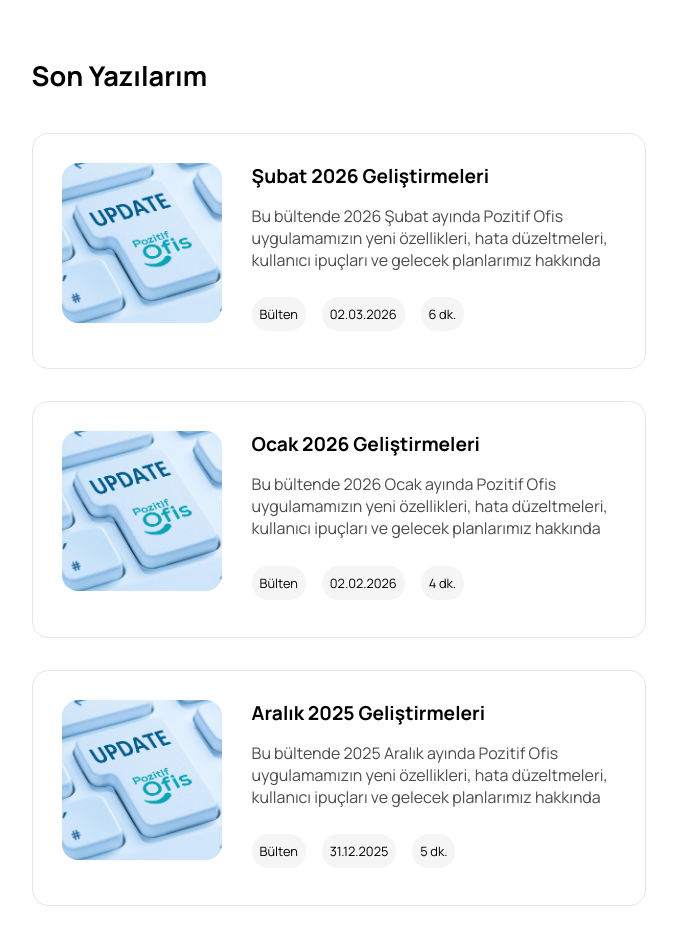
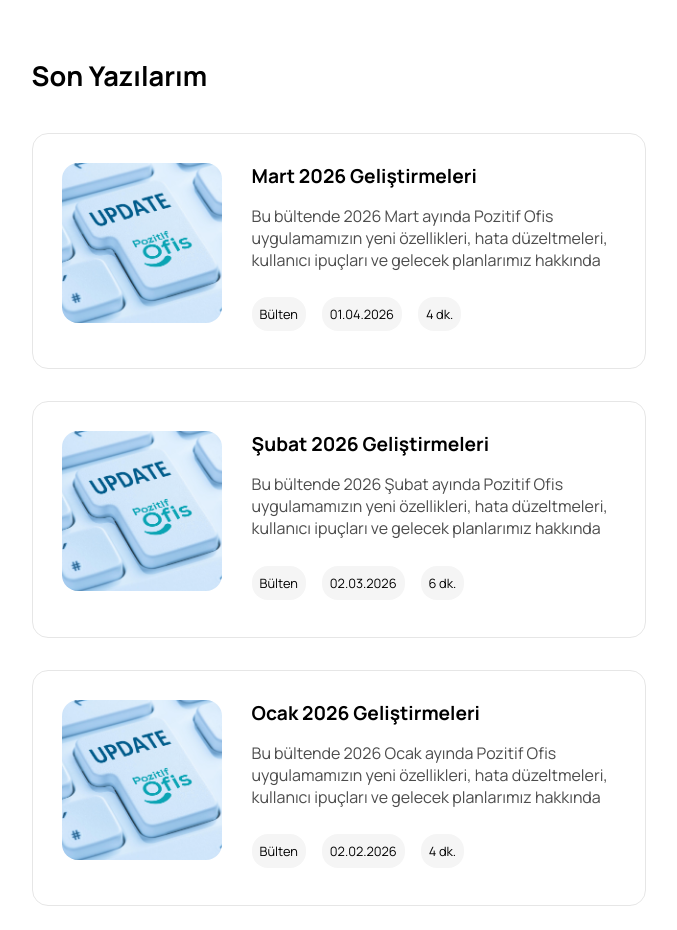
Before and after one commit to dogukaniyidogan/dogukaniyidogan.github.io, a plain HTML site: page index.html in a window 1280 px wide. Shown: the part 2840-3770 px from the top of the page, without its empty margins (506-1183 px from the left). Drawn offline with Linux system fonts and the light colour scheme.

Commit message:
Mart Ayı Geliştirmeleri.

```diff
--- a/index.html
+++ b/index.html
@@ -107,6 +107,14 @@
 				<section id="blog">
 					<baslik>Son Yazılarım</baslik>
 					<cards><ul>
+						<li>
+							<div><a target="_blank" href="https://pozitifofis.com.tr/blog/yazi/mart-2026-gelistirme-bulteni"><img src="/public/images/po-bulten.png"></a></div>
+							<div>
+								<icerik><a target="_blank" href="https://pozitifofis.com.tr/blog/yazi/mart-2026-gelistirme-bulteni" class="title-text"><h2>Mart 2026 Geliştirmeleri</h2>
+								<p>Bu bültende 2026 Mart ayında Pozitif Ofis uygulamamızın yeni özellikleri, hata düzeltmeleri, kullanıcı ipuçları ve gelecek planlarımız hakkında bilgiler bulacaksınız.</p></a></icerik><bilgi><kategori>Bülten</kategori><tarih>01.04.2026</tarih><sure>4 dk.</sure></bilgi>
+							</div>
+						</li>
+
 						<li>
 							<div><a target="_blank" href="https://pozitifofis.com.tr/blog/yazi/subat-2026-gelistirme-bulteni"><img src="/public/images/po-bulten.png"></a></div>
 							<div>
```
Lines whose indentation alone changed are shown as unchanged.
